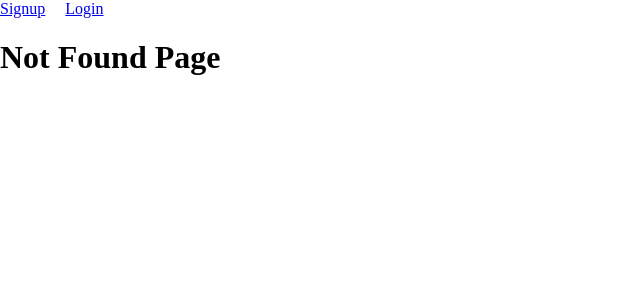
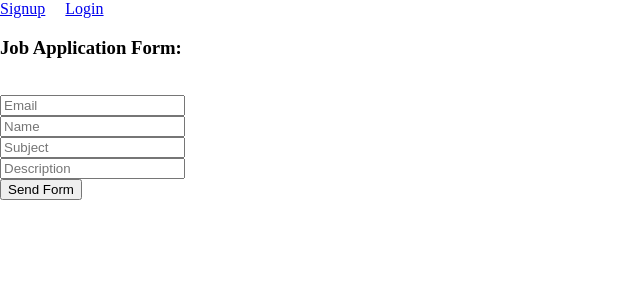
Before and after one commit to C5-hayderAbdulsahib/MERAKI_Academy_Project_4, a React (Create React App) app in the folder frontend/: page /job/1/application_Form in a window 1280 px wide. Before the commit this address had no page. Shown: the top 300 px of the page, without its empty margins (0-640 px from the left). Built offline with nearby package versions, Linux system fonts and the light colour scheme.

Commit message:
working on the send application form page functionality

```diff
--- a/frontend/src/App.js
+++ b/frontend/src/App.js
@@ -15,6 +15,8 @@ import HomePage from "./components/HomePage"; //since the file inside the folder
 
 import { SingleJobPage } from "./components/SingleJobPage"; //since we used export directly then we have to use the {} when importing
 
+import SendApplicationForm from "./components/SendApplicationForm"; //since the file inside the folder component has the name of index.js then there is no need to specify it in the import path like this "./components/Register/index" because if you specify a folder then it look inside it files and if it saw a file with the name index then it will import that one, but if we want to import a file with another name then we need so specify it in the import path or it will not be imported
+
 function App() {
   console.log("this is the app page");
   return (
@@ -27,6 +29,11 @@ function App() {
         {/* Route: will render whatever JSX in the element prop if the path matches.
           path: is used to define the path that will be used to render the element, if the path is `/` then it should render `Home` when the path matches.
           Having the path set to `/` means that it is the root path, in other words it means that there is no path provided. */}
+
+        <Route
+          path="job/:id/application_Form"
+          element={<SendApplicationForm />}
+        />
 
         <Route path="/" element={<HomePage />} />
 
--- a/frontend/src/components/SendApplicationForm/index.js
+++ b/frontend/src/components/SendApplicationForm/index.js
@@ -0,0 +1,126 @@
+//import packages
+import React, { useState, useContext } from "react";
+import axios from "axios";
+import { useNavigate, useParams } from "react-router-dom";
+
+// import the context which we created in the authContext.js using the useContext hook
+import { AuthContext } from "../../contexts/authContext";
+
+//import styling
+import "./style.css";
+
+const SendApplicationForm = () => {
+  //   we can use the states that are send using the useContext by either calling it property from the object or by using destructuring
+  //   const setIsLoggedIn = useContext(TokenContext).setIsLoggedIn;
+  //   const setToken = useContext(TokenContext).setToken;
+
+  //or we can use destructuring to get the state from the context hook
+  // assign the context value to a variable so it can be used (we get this context value from the useContext hook)
+  const { token, logout, tokenDecoded } = useContext(AuthContext);
+
+  const [preferredEmail, setPreferredEmail] = useState("");
+  const [name, setName] = useState("");
+  const [subject, setSubject] = useState("");
+  const [bodyDescription, setBodyDescription] = useState("");
+
+  const [errMessage, setErrMessage] = useState("");
+
+  const [requiredMessage, setRequiredMessage] = useState("");
+
+  // use the `useNavigate` hook in the component to gain access to the instance that is used to navigate
+  const navigate = useNavigate();
+
+  // `useParams` returns an object that contains the URL parameters
+  const { id } = useParams();
+  console.log("the id from the params is", id);
+  console.log(tokenDecoded.userId);
+
+  const sendFormApplication = async () => {
+    try {
+      if (!(preferredEmail && name && subject && bodyDescription)) {
+        setRequiredMessage("you have to fill all the input field");
+        return;
+      }
+
+      setRequiredMessage(""); //the reason for adding this line is that if the user does not have a validation error he might get a server error form the backend so and the problem is the both messages will appear at the same time and that is very confusion
+
+      const applicationForm = await axios.post(
+        `http://localhost:5000/jobs/${id}/candidates`,
+        {
+          // the data that is entered in the object that is sent using axios must have the same key name as the name in postman(the same field name in the DB) or an error will occur
+
+          preferred_email: preferredEmail, //the key has to be the same key in the backend
+          name,
+          subject, //this is the same as subject: subject
+          body_description: bodyDescription,
+        },
+
+        //this is how to send a token using axios
+        {
+          headers: {
+            Authorization: `Bearer ${token}`, //if we write Authorization or authorization(with small a) both will work fine
+          },
+        }
+      );
+
+      console.log(applicationForm);
+    } catch (err) {
+      console.log(err);
+      //we add this condition to check if the user login or not
+      if (err.response.data.message === "The token is invalid or expired") {
+        return logout(); //i dont need to use navigate since i already did in the useEffect under and this function will change the value of the state so it will make the useEffect run again and it will see the condition so it will apply the navigate
+      }
+
+      //we add this condition in the case something went wrong and we were unable to get the error message from the backed then there will be a default error message to view it to the user
+      if (err.response.data) {
+        return setErrMessage(err.response.data.message);
+      }
+
+      setErrMessage("Error happened while Get Data, please try again");
+    }
+  };
+
+  return (
+    <div>
+      <h3>Job Application Form:</h3>
+      <br />
+
+      <input
+        type={"email"}
+        placeholder="Email"
+        onChange={(e) => setPreferredEmail(e.target.value)}
+      />
+      <br />
+
+      <input
+        type={"text"}
+        placeholder="Name"
+        onChange={(e) => setName(e.target.value)}
+      />
+      <br />
+
+      <input
+        type={"text"}
+        placeholder="Subject"
+        onChange={(e) => setSubject(e.target.value)}
+      />
+      <br />
+
+      <input
+        type={"text"}
+        placeholder="Description"
+        onChange={(e) => setBodyDescription(e.target.value)}
+      />
+      <br />
+
+      <button onClick={sendFormApplication}>Send Form</button>
+
+      {errMessage ? <p className="login-err">{errMessage}</p> : ""}
+
+      {/* this part is for showing an error message for the validation */}
+      {requiredMessage && <p>{requiredMessage}</p>}
+    </div>
+  );
+};
+
+export default SendApplicationForm; //if we use export default then when we import we dont use {} or an error will appear
--- a/frontend/src/components/SingleJobPage/index.js
+++ b/frontend/src/components/SingleJobPage/index.js
@@ -158,7 +158,7 @@ export const SingleJobPage = () => {
             <button onClick={saveJob}>Save Job</button>
           )}
 
-          <Link to={`job/${id}/application_Form`}>
+          <Link to={`/job/${id}/application_Form`}>
             <button>Apply For Job</button>
           </Link>
         </>
```
